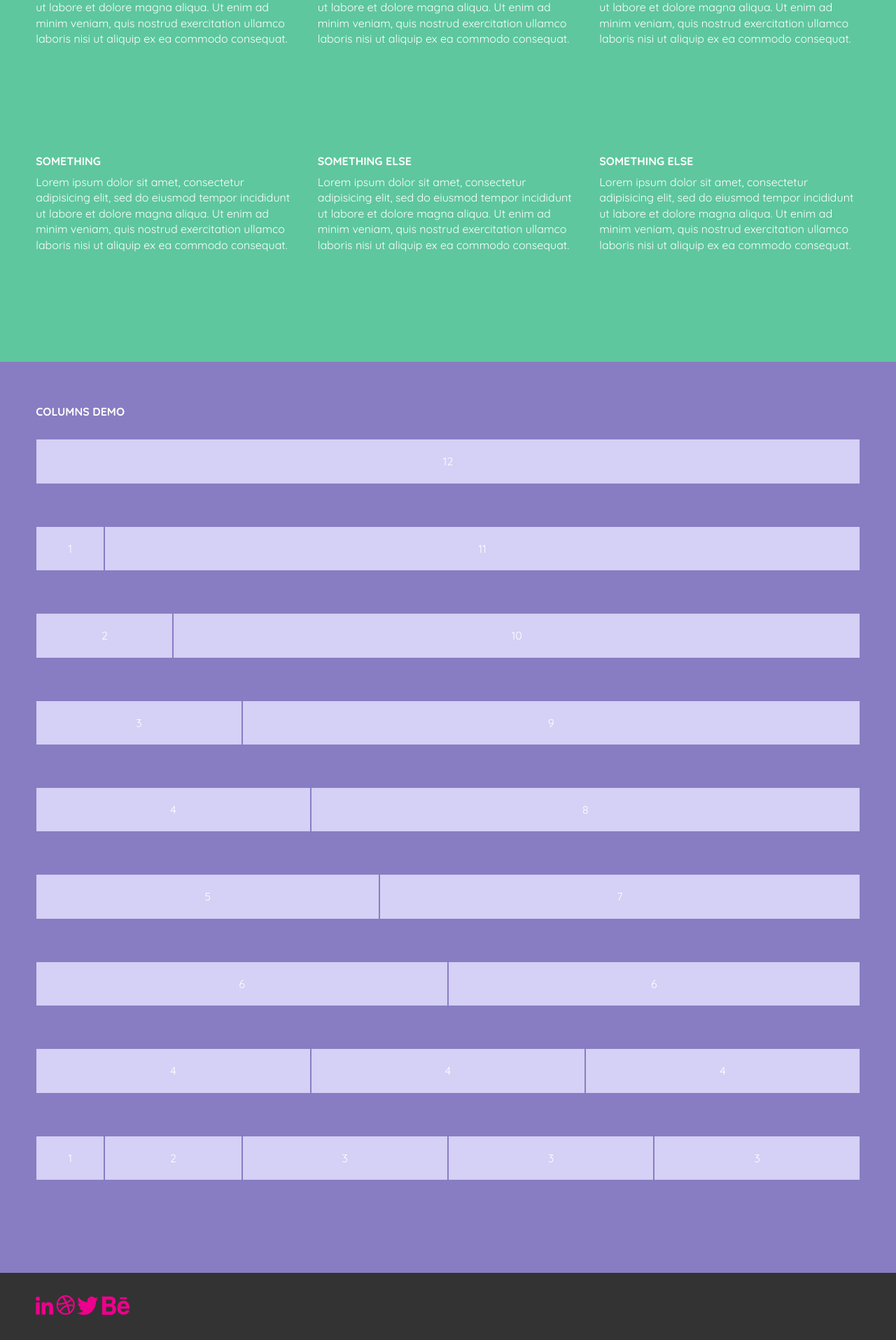
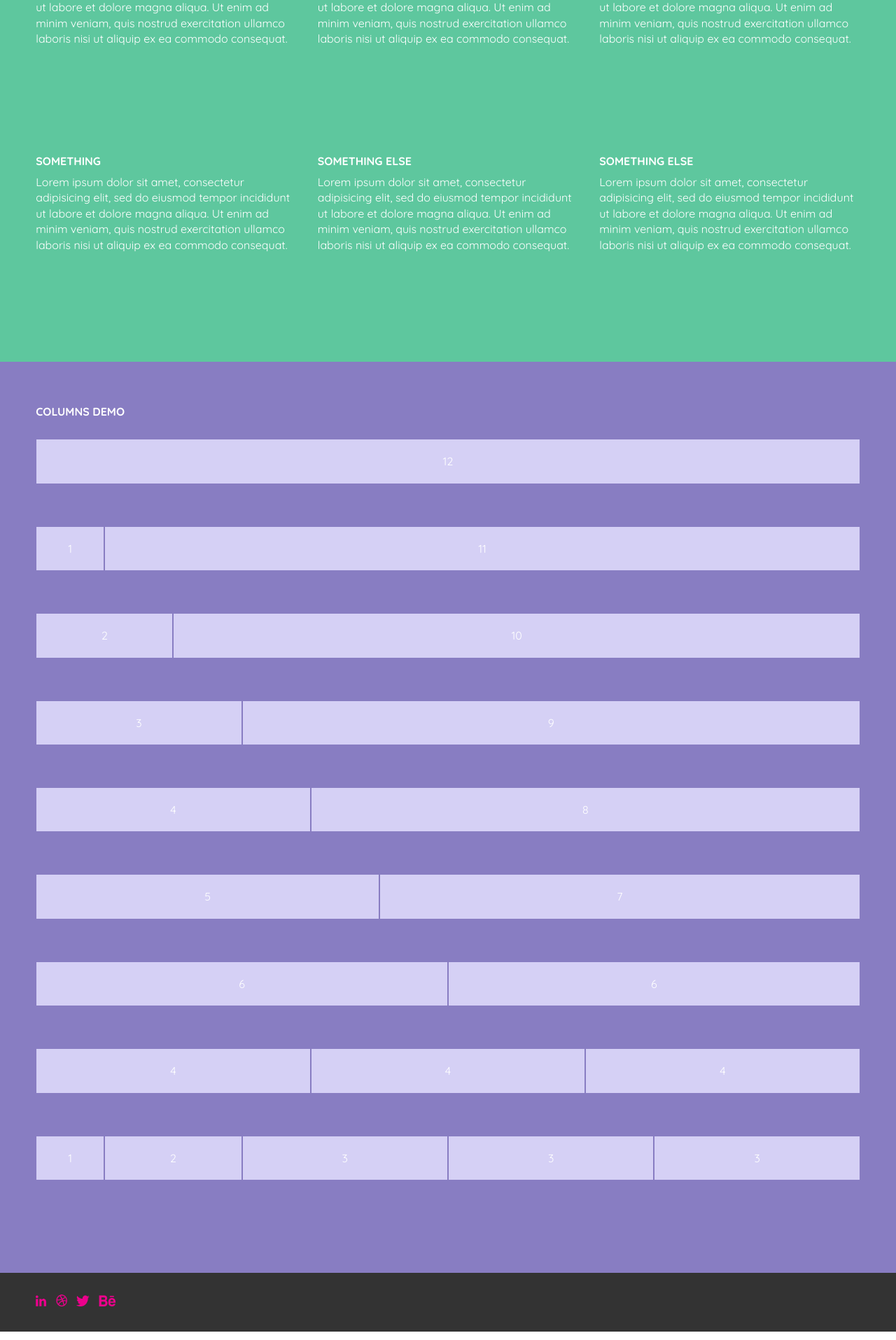
Before and after one commit to banbanbana/happybana.github.io, a Jekyll site: the page colorblocks.html, which Jekyll copies as it is, in a window 1280 px wide. Shown: the part 1107-3022 px from the top of the page at 70% size. Built offline with Jekyll 4.4.1, drawn with Linux system fonts in a browser that asks for light colours; some web fonts are replaced.

Commit message:
Update colorblocks.html

```diff
--- a/colorblocks.html
+++ b/colorblocks.html
@@ -208,7 +208,7 @@
 <!-- footer area -->
 <footer>
 	<div id="colophon" class="wrapper clearfix">
-    	<div id="social"></div><a href="http://www.linkedin.com/in/happybana" target="_blank"><img src="images/linked-in.png" border="0"></a> <a href="http://www.dribbble.com/happybana" target="_blank"><img src="images/dribbble.png" border="0"></a> <a href="http://www.twitter.com/happybana" target="_blank"><img src="images/twitter.png" border="0"></a> <a href="http://www.behance.com/happybana" target="_blank"><img src="images/behance.png" border="0"></a></div>
+    	<div id="social"><a href="http://www.linkedin.com/in/happybana" target="_blank"><img src="images/linked-in.png" border="0"></a> <a href="http://www.dribbble.com/happybana" target="_blank"><img src="images/dribbble.png" border="0"></a> <a href="http://www.twitter.com/happybana" target="_blank"><img src="images/twitter.png" border="0"></a> <a href="http://www.behance.com/happybana" target="_blank"><img src="images/behance.png" border="0"></a></div>
     </div>
 
 </footer><!-- #end footer area -->
```
